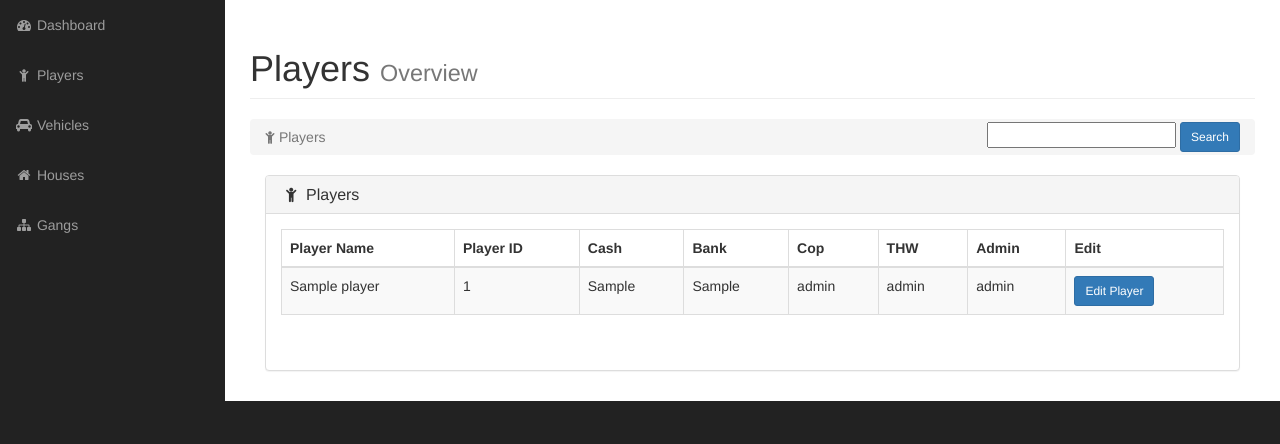
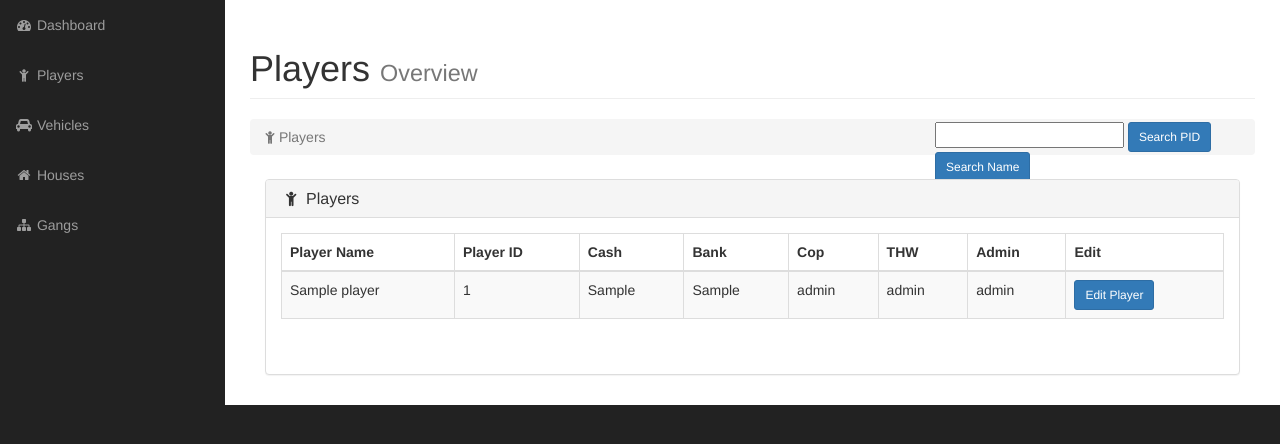
Before and after one commit to Cyberbyte-Software/Life-Control, a PHP site: page /players in a window 1280 px wide. Shown: the part 51-495 px from the top of the page. Run offline with PHP 8.4, Linux system fonts and the light colour scheme; the visitor is signed in with stand-in values (Sample User, id 1); tables that the repository leaves empty or names only in its code hold one stand-in row (values such as "Sample post").

Commit message:
Added ability to search for PID in player view

```diff
--- a/views/players.php
+++ b/views/players.php
@@ -60,7 +60,8 @@
 						<div class="col-lg-4" style="top:3px;float:right;">
 							<form style="float:right;" method='post' action="<?php echo htmlentities($_SERVER['PHP_SELF']); ?>" name='searchPlayer'>
 								<input id='searchText' type='text' name='searchText'>
-								<input class='btn btn-sm btn-primary'  type='submit'  name='edit' value='Search'>
+                                <input class='btn btn-sm btn-primary'  type='submit'  name='pid' value='Search PID'>
+								<input class='btn btn-sm btn-primary'  type='submit'  name='edit' value='Search Name'>
 							</form>
 						</div>
                         <ol class="breadcrumb">
@@ -128,7 +129,15 @@
                                                         if (isset($_POST['searchText']))
                                                         {
                                                             $searchText = $_POST['searchText'];
-                                                            $sql = "SELECT * FROM `players` WHERE `name` LIKE '%".$searchText."%' ".$max." ;";
+
+                                                            if (isset($_POST['pid']))
+                                                            {
+                                                                $sql = "SELECT * FROM `players` WHERE `playerid` LIKE '%".$searchText."%' ".$max." ;";
+                                                            }
+                                                            else
+                                                            {
+                                                                $sql = "SELECT * FROM `players` WHERE `name` LIKE '%".$searchText."%' ".$max." ;";
+                                                            }
                                                         }
                                                         else
                                                         {
```
